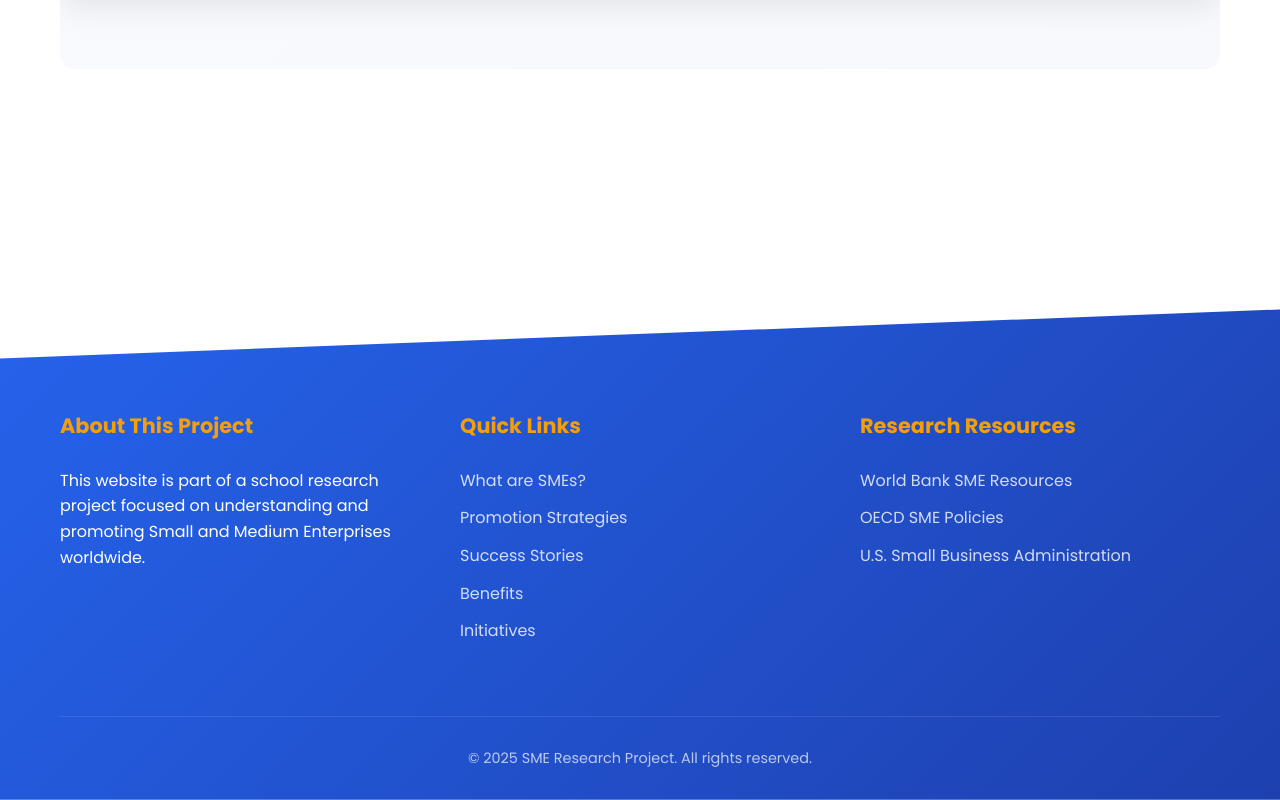
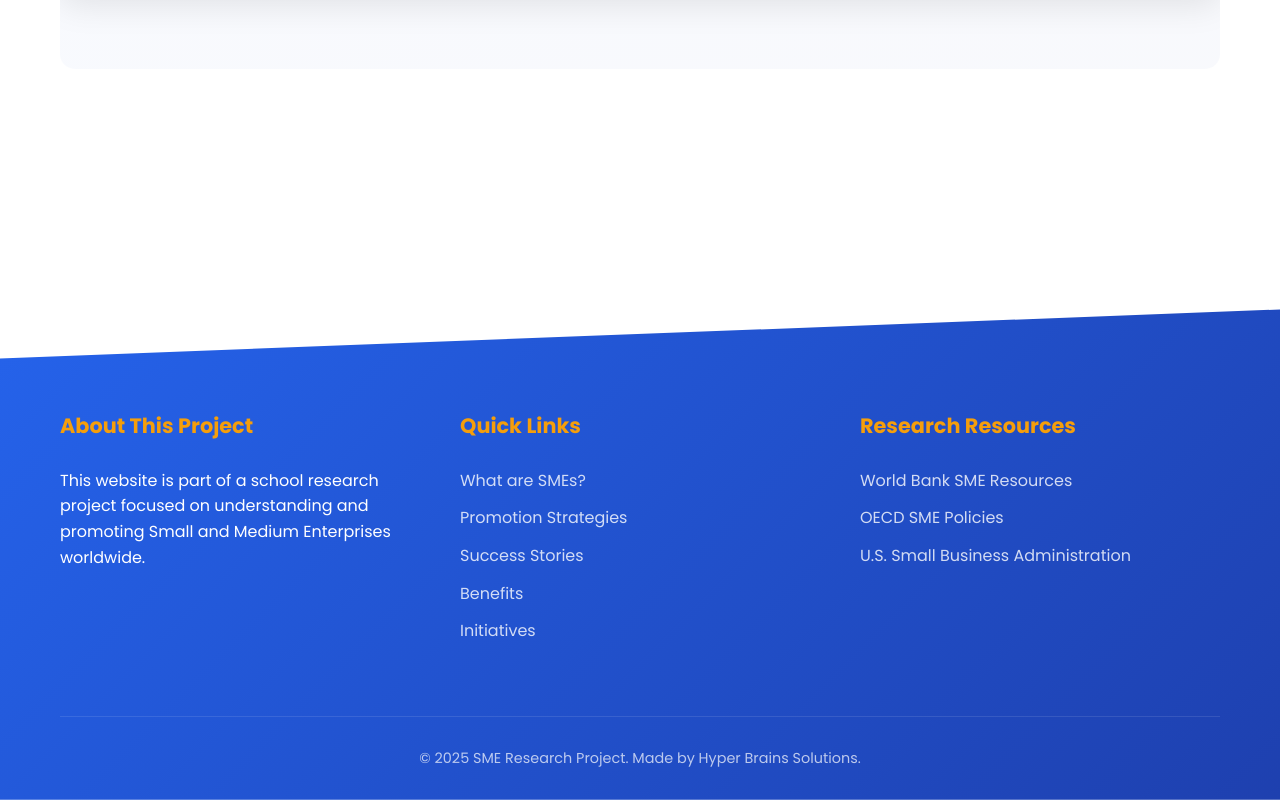
Before and after one commit to brianhyper/KenyattUniAssignment, a plain HTML site: page index.html in a window 1280 px wide. Shown: the part 8964-9764 px from the top of the page. Drawn offline with Linux system fonts and the light colour scheme.

Commit message:
index.html

```diff
--- a/index.html
+++ b/index.html
@@ -322,7 +322,7 @@
             </div>
 
             <div class="copyright">
-                <p>&copy; 2025 SME Research Project. All rights reserved.</p>
+                <p>&copy; 2025 SME Research Project. Made by Hyper Brains Solutions.</p>
             </div>
         </div>
     </footer>
```
